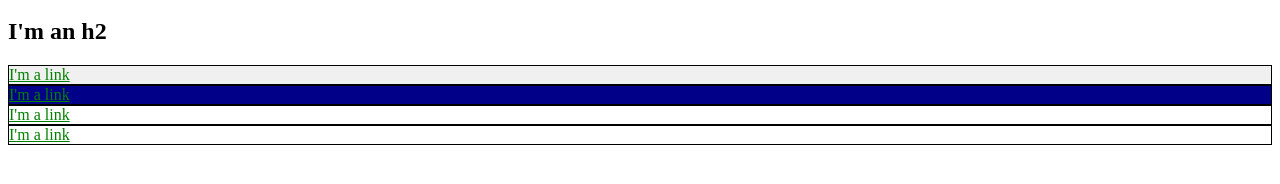
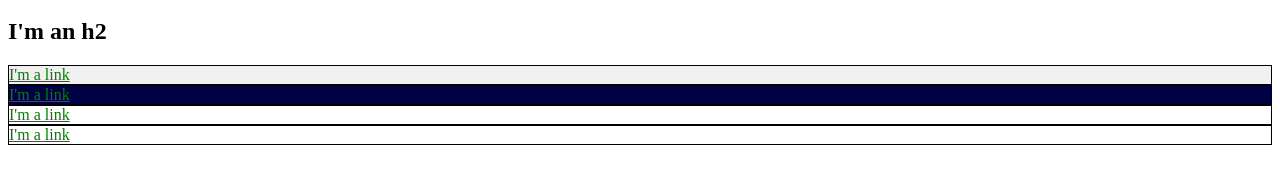
Before and after one commit to mwtyler/mwtyler.github.io, a plain HTML site: page index.html in a window 1280 px wide. Shown: the part 136-320 px from the top of the page. Drawn offline with Linux system fonts and the light colour scheme.

```diff
--- a/index.html
+++ b/index.html
@@ -11,7 +11,7 @@
         background-color: #f0f0f0;
       }
       #next-bio {
-        background-color: #008;
+        background-color: #004;
       }
       .bio-box {
           border: 1px solid #000;
```
